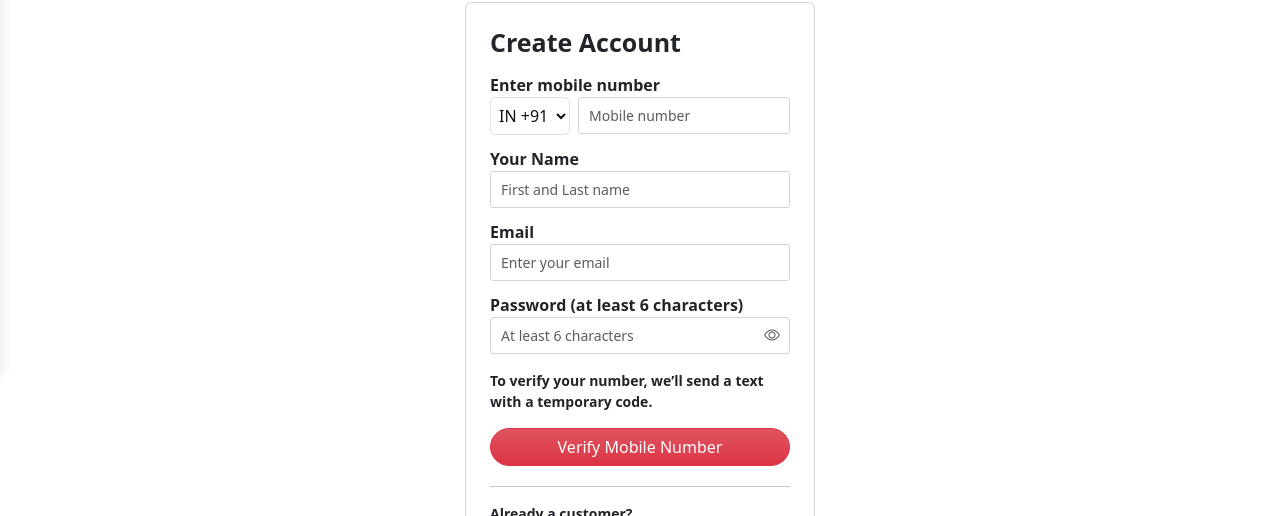
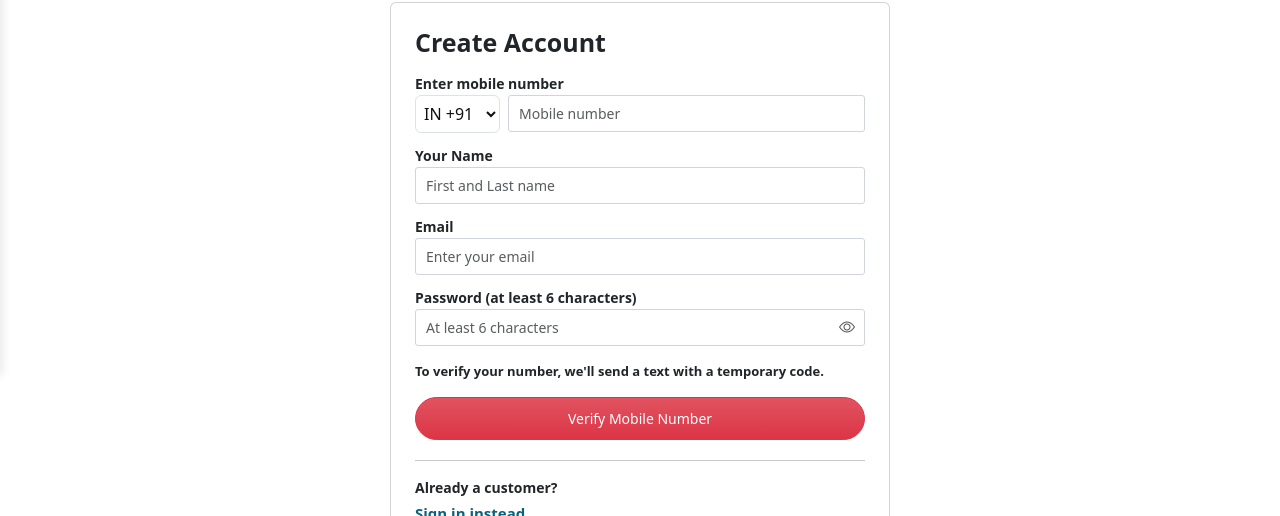
Before and after one commit to Payal-Akula/zenvy-frontend, a React (Create React App) app: page /create in a window 1280 px wide. Shown: the part 425-941 px from the top of the page. Built offline with nearby package versions, Linux system fonts and the light colour scheme; no server answers.

Commit message:
UI improvements and fixes after deployment

```diff
--- a/src/Navbar/Create.js
+++ b/src/Navbar/Create.js
@@ -71,13 +71,12 @@ function Create() {
     }
 
     try {
-      // ✅ SEND OTP API
       const res = await fetch("https://zenvy-store.onrender.com/auth/otp/send", {
         method: "POST",
         headers: {
           "Content-Type": "application/json"
         },
-        body: JSON.stringify({ email })   // 🔥 OTP goes to email
+        body: JSON.stringify({ email })
       });
 
       const data = await res.json();
@@ -89,7 +88,6 @@ function Create() {
         return;
       }
 
-      // ✅ STORE DATA ONLY AFTER OTP SUCCESS
       localStorage.setItem(
         "signupData",
         JSON.stringify({
@@ -124,17 +122,17 @@ function Create() {
         </a>
       </div>
 
-      <div className="d-flex justify-content-center align-items-center">
-        <div className="card p-4" style={{ width: "350px" }}>
-          <h1 className="fw-semibold" style={{ fontSize: "25px", textAlign: "left" }}>
+      <div className="d-flex justify-content-center align-items-center px-3">
+        <div className="card p-4" style={{ width: "100%", maxWidth: "500px" }}>
+          <h1 className="fw-semibold" style={{ fontSize: "clamp(20px, 5vw, 25px)", textAlign: "left" }}>
             Create Account
           </h1>
 
           <form onSubmit={handleProceed}>
-            <label className="fw-bold mt-2">Enter mobile number</label>
+            <label className="fw-bold mt-2" style={{ fontSize: "clamp(12px, 3.5vw, 14px)" }}>Enter mobile number</label>
 
-            <div className="d-flex align-items-center mb-1" style={{ gap: "8px" }}>
-              <select className="border rounded p-1" style={{ width: "85px", height: "38px" }}>
+            <div className="d-flex align-items-center mb-1" style={{ gap: "8px", flexWrap: "wrap" }}>
+              <select className="border rounded p-1" style={{ width: "clamp(70px, 20%, 85px)", height: "38px" }}>
                 <option value="91">IN +91</option>
               </select>
 
@@ -145,6 +143,7 @@ function Create() {
                 value={input.mobileNumber}
                 onChange={handleChange}
                 placeholder="Mobile number"
+                style={{ flex: "1", minWidth: "150px" }}
               />
             </div>
 
@@ -154,7 +153,7 @@ function Create() {
               </div>
             )}
 
-            <label className="fw-bold mt-2">Your Name</label>
+            <label className="fw-bold mt-2" style={{ fontSize: "clamp(12px, 3.5vw, 14px)" }}>Your Name</label>
 
             <input
               type="text"
@@ -171,7 +170,7 @@ function Create() {
               </div>
             )}
 
-            <label className="fw-bold mt-2">Email</label>
+            <label className="fw-bold mt-2" style={{ fontSize: "clamp(12px, 3.5vw, 14px)" }}>Email</label>
 
             <input
               type="email"
@@ -188,7 +187,7 @@ function Create() {
               </div>
             )}
 
-            <label className="fw-bold mt-2">
+            <label className="fw-bold mt-2" style={{ fontSize: "clamp(12px, 3.5vw, 14px)" }}>
               Password (at least 6 characters)
             </label>
 
@@ -223,12 +222,12 @@ function Create() {
               </div>
             )}
 
-            <div className="text small mt-3 fw-semibold mb-3">
-              To verify your number, we’ll send a text with a temporary code.
+            <div className="text small mt-3 fw-semibold mb-3" style={{ fontSize: "clamp(11px, 3vw, 13px)" }}>
+              To verify your number, we'll send a text with a temporary code.
             </div>
 
             <div className="d-grid">
-              <button type="submit" className="bg-gradient btn btn-danger rounded-pill mb-1">
+              <button type="submit" className="bg-gradient btn btn-danger rounded-pill mb-1" style={{ fontSize: "clamp(12px, 3.5vw, 14px)", padding: "10px 0" }}>
                 Verify Mobile Number
               </button>
             </div>
@@ -236,14 +235,14 @@ function Create() {
             <hr />
 
             <div className="d-grid">
-              <span className="mb-1 fw-bold" style={{ fontSize: "14px" }}>
+              <span className="mb-1 fw-bold" style={{ fontSize: "clamp(12px, 3.5vw, 14px)" }}>
                 Already a customer?
               </span>
 
               <a
                 href="/signin"
                 className="fw-semibold text-decoration-none"
-                style={{ fontSize: "15px", color: "#0a637e" }}
+                style={{ fontSize: "clamp(13px, 4vw, 15px)", color: "#0a637e" }}
               >
                 Sign in instead
               </a>
@@ -256,20 +255,17 @@ function Create() {
 
       <footer className="w-100 text-center py-3 mt-3">
         <div className="d-flex justify-content-center gap-4 flex-wrap">
-          <a href="#" className="text-decoration-none" style={{ fontSize: "12px", color: "#0a637e" }}>
+          <a href="#" className="text-decoration-none" style={{ fontSize: "clamp(10px, 3vw, 12px)", color: "#0a637e" }}>
             Conditions of Use
           </a>
-
-          <a href="#" className="text-decoration-none" style={{ fontSize: "12px", color: "#0a637e" }}>
+          <a href="#" className="text-decoration-none" style={{ fontSize: "clamp(10px, 3vw, 12px)", color: "#0a637e" }}>
             Privacy Notice
           </a>
-
-          <a href="#" className="text-decoration-none" style={{ fontSize: "12px", color: "#0a637e" }}>
+          <a href="#" className="text-decoration-none" style={{ fontSize: "clamp(10px, 3vw, 12px)", color: "#0a637e" }}>
             Help
           </a>
         </div>
-
-        <p className="text-secondary mt-2" style={{ fontSize: "12px" }}>
+        <p className="text-secondary mt-2" style={{ fontSize: "clamp(10px, 3vw, 12px)" }}>
           © 1996–2025, Zenvy.com, Inc. or its affiliates
         </p>
       </footer>
--- a/src/Navbar/Verify.js
+++ b/src/Navbar/Verify.js
@@ -31,7 +31,7 @@ function Verify() {
     const signupData = JSON.parse(localStorage.getItem("signupData"));
     if (!signupData) {
       toast.error("Session expired. Please sign up again.");
-      navigate("/create");
+      navigate("/register");
       return;
     }
 
@@ -68,7 +68,7 @@ function Verify() {
     const signupData = JSON.parse(localStorage.getItem("signupData"));
     if (!signupData) {
       toast.error("Session expired. Please sign up again.");
-      navigate("/create");
+      navigate("/register");
       return;
     }
 
@@ -88,16 +88,17 @@ function Verify() {
       });
 
       const data = await res.json();
+
       if (data.token) {
-  localStorage.setItem("token", data.token);
-  localStorage.setItem("user", JSON.stringify(data.user));
-}
+        localStorage.setItem("token", data.token);
+        localStorage.setItem("user", JSON.stringify(data.user));
+      }
+
       if (data.statusCode === 200) {
-        // ✅ IMPORTANT: Store userId in localStorage
         const userId = data.user._id || data.user.id;
 
         localStorage.setItem("user", JSON.stringify(data.user));
-        localStorage.setItem("userId", userId); // This is crucial for cart
+        localStorage.setItem("userId", userId);
 
         console.log("✅ User registered:", data.user);
         console.log("✅ UserId stored:", userId);
@@ -130,13 +131,13 @@ function Verify() {
         </a>
       </div>
 
-      <div className="d-flex justify-content-center align-items-center">
-        <div className="card p-4" style={{ width: "350px" }}>
-          <h1 className="fw-semibold" style={{ fontSize: "25px", textAlign: "left" }}>
+      <div className="d-flex justify-content-center align-items-center px-3">
+        <div className="card p-4" style={{ width: "100%", maxWidth: "400px" }}>
+          <h1 className="fw-semibold" style={{ fontSize: "clamp(20px, 5vw, 25px)", textAlign: "left" }}>
             Verify OTP
           </h1>
 
-          <p className="text-muted small mt-2">
+          <p className="text-muted small mt-2" style={{ fontSize: "clamp(11px, 3vw, 13px)" }}>
             Enter the 6-digit OTP sent to your email
           </p>
 
@@ -147,7 +148,7 @@ function Verify() {
             value={otp}
             onChange={(e) => setOtp(e.target.value.replace(/\D/g, "").slice(0, 6))}
             maxLength="6"
-            style={{ fontSize: "24px", letterSpacing: "5px" }}
+            style={{ fontSize: "clamp(18px, 5vw, 24px)", letterSpacing: "clamp(3px, 2vw, 5px)", padding: "12px" }}
           />
 
           <div className="d-grid mb-3">
@@ -155,13 +156,14 @@ function Verify() {
               className="btn btn-danger rounded-pill"
               onClick={handleVerify}
               disabled={loading}
+              style={{ fontSize: "clamp(12px, 3.5vw, 14px)", padding: "10px 0" }}
             >
               {loading ? "Verifying..." : "Verify & Create Account"}
             </button>
           </div>
 
           <div className="text-center">
-            <span className="text-muted small">
+            <span className="text-muted small" style={{ fontSize: "clamp(11px, 3vw, 12px)" }}>
               Didn't receive OTP?{" "}
               {canResend ? (
                 <span
```
Also changed, not shown: src/Navbar/Register.js (+14 -13 lines).
